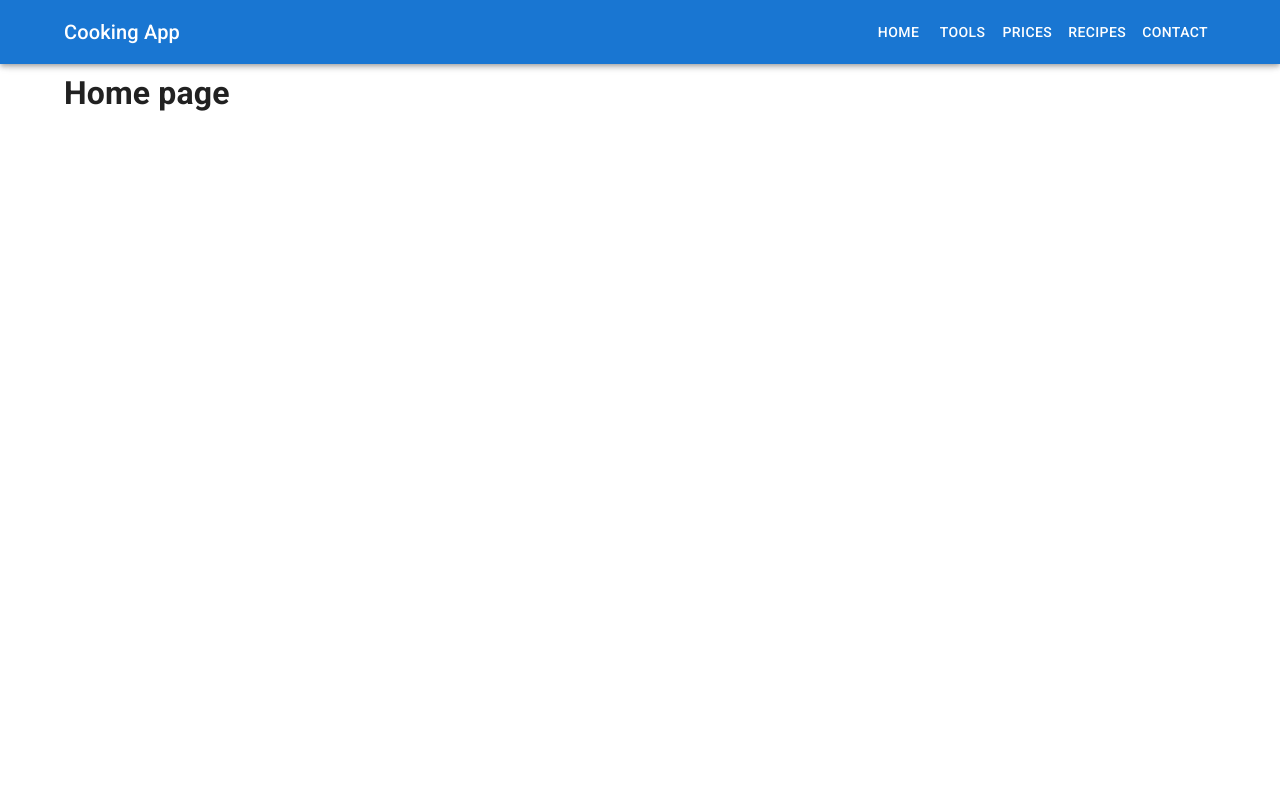
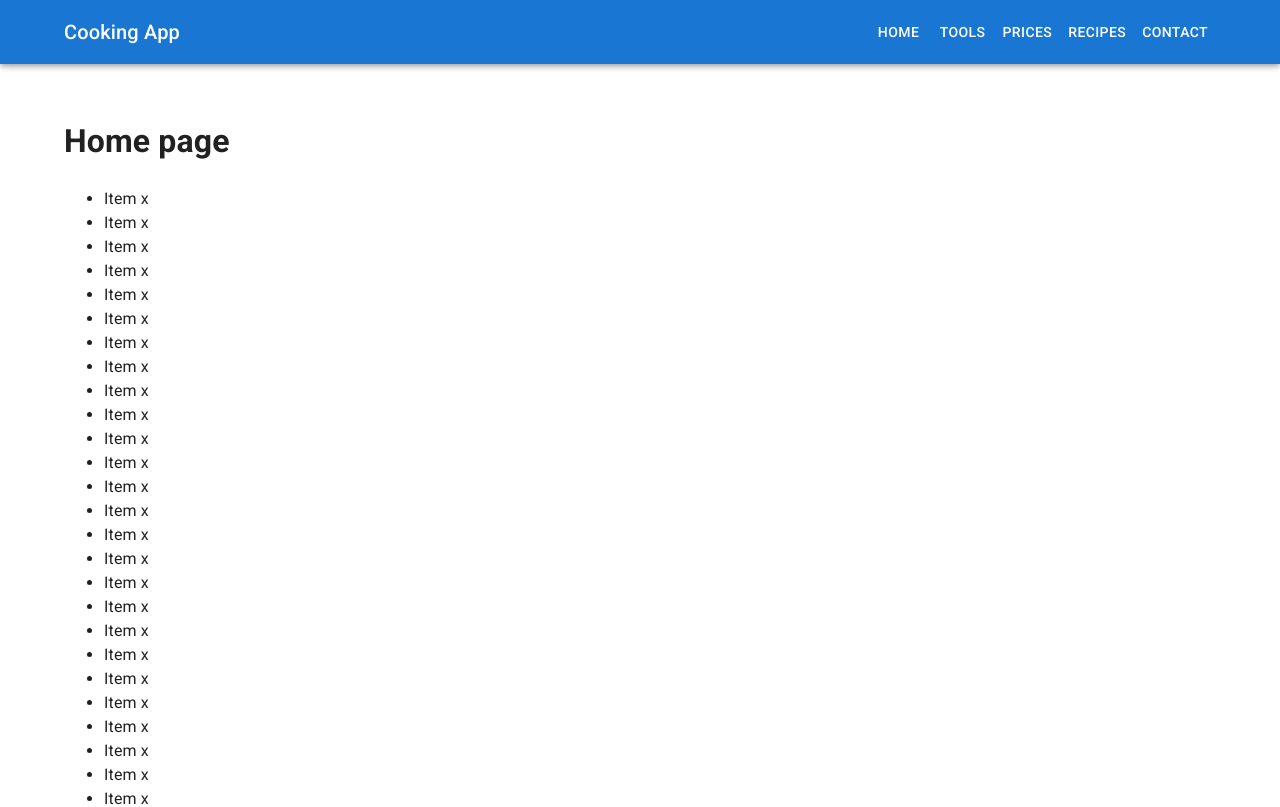
Before and after one commit to olegskrivko/recipes, a React (Create React App) app: page / in a window 1280 px wide. Shown: the top 807 px of the page. Built offline with nearby package versions, Linux system fonts and the light colour scheme.

Commit message:
add Footer

```diff
--- a/src/App.js
+++ b/src/App.js
@@ -5,7 +5,7 @@ import Layout from "./pages/Layout";
 import NotFound from "./pages/NotFound";
 import Tools from "./pages/Tools";
 import Prices from "./pages/Prices";
-import Recipes from "./pages/Recipes";
+import RecipesPage from "./pages/RecipesPage";
 import RecipeDetails from "./pages/RecipeDetails";
 
 function App() {
@@ -14,9 +14,7 @@ function App() {
       <Routes>
         <Route path="/" element={<Layout />}>
           <Route index element={<Home />} />
-
-          {/* <Route path="home" element={<Home />} /> */}
-          <Route path="recipes" element={<Recipes />} />
+          <Route path="recipes" element={<RecipesPage />} />
           <Route path="recipes/:recipeId" element={<RecipeDetails />} />
           <Route path="contact" element={<Contact />} />
           <Route path="tools" element={<Tools />} />
--- a/src/components/Footer.js
+++ b/src/components/Footer.js
@@ -7,14 +7,16 @@ const Footer = () => {
     <Box
       component="footer"
       sx={{
-        backgroundColor: "#f0f0f0",
+        backgroundColor: "#1976d2",
         padding: "20px",
         textAlign: "center",
-        mt: "auto", // Push the footer to the bottom of the page if using flexbox layout
+        marginTop: "auto",
+
+        //mt: "auto", // Push the footer to the bottom of the page if using flexbox layout
       }}
     >
-      <Typography variant="body2" color="textSecondary">
-        Your footer content here
+      <Typography variant="body2" color="#fff">
+        &copy; 2023 Cooking App. All rights reserved.
       </Typography>
     </Box>
   );
--- a/src/components/RecipeList.js
+++ b/src/components/RecipeList.js
@@ -1,20 +1,33 @@
-// import React from "react";
-// import Grid from "@mui/material/Grid";
-// import RecipeCard from "./RecipeCard";
-// import Card from "@mui/material/Card";
-// import CardMedia from "@mui/material/CardMedia";
-// import CardContent from "@mui/material/CardContent";
-// import Button from "@mui/material/Button";
-// import Typography from "@mui/material/Typography";
+import React from "react";
+import Grid from "@mui/material/Grid";
+import RecipeCard from "./RecipeCard";
+import SkeletonRecipeCard from "./SkeletonRecipeCard";
+import CustomAlert from "./CustomAlert";
 
-// function RecipeList({ recipes }) {
-//   return (
-//     <Grid container spacing={3}>
-//       {recipes.map((recipe, index) => (
-//         <RecipeCard key={index} recipe={recipe} />
-//       ))}
-//     </Grid>
-//   );
-// }
+const RecipeList = ({ recipes, loading, initialCardCount, error }) => {
+  if (loading) {
+    return (
+      <Grid container spacing={3}>
+        {[...Array(initialCardCount)].map((_, index) => (
+          <Grid key={index} item xs={12} sm={6} md={4} lg={3}>
+            <SkeletonRecipeCard />
+          </Grid>
+        ))}
+      </Grid>
+    );
+  }
 
-// export default RecipeList;
+  if (error) {
+    return <CustomAlert errorMessage={error} />; // Show an error message if there's an error
+  }
+
+  return (
+    <Grid container spacing={3}>
+      {recipes.map((recipe) => (
+        <RecipeCard key={recipe.id} recipe={recipe} />
+      ))}
+    </Grid>
+  );
+};
+
+export default RecipeList;
--- a/src/pages/Home.js
+++ b/src/pages/Home.js
@@ -59,6 +59,144 @@ const Home = () => {
       <h1>Home page</h1>
       {/* <h1 style={{ textAlign: "center" }}>Recent recipes</h1>
       <RecipeList recipes={recipes} /> */}
+      <ul>
+        <li>Item x</li>
+        <li>Item x</li>
+        <li>Item x</li>
+        <li>Item x</li>
+        <li>Item x</li>
+        <li>Item x</li>
+        <li>Item x</li>
+        <li>Item x</li>
+        <li>Item x</li>
+        <li>Item x</li>
+        <li>Item x</li>
+        <li>Item x</li>
+        <li>Item x</li>
+        <li>Item x</li>
+        <li>Item x</li>
+        <li>Item x</li>
+        <li>Item x</li>
+        <li>Item x</li>
+        <li>Item x</li>
+        <li>Item x</li>
+        <li>Item x</li>
+        <li>Item x</li>
+        <li>Item x</li>
+        <li>Item x</li>
+        <li>Item x</li>
+        <li>Item x</li>
+        <li>Item x</li>
+        <li>Item x</li>
+        <li>Item x</li>
+        <li>Item x</li>
+        <li>Item x</li>
+        <li>Item x</li>
+        <li>Item x</li>
+        <li>Item x</li>
+        <li>Item x</li>
+        <li>Item x</li>
+        <li>Item x</li>
+        <li>Item x</li>
+        <li>Item x</li>
+        <li>Item x</li>
+        <li>Item x</li>
+        <li>Item x</li>
+        <li>Item x</li>
+        <li>Item x</li>
+        <li>Item x</li>
+        <li>Item x</li>
+        <li>Item x</li>
+        <li>Item x</li>
+        <li>Item x</li>
+        <li>Item x</li>
+        <li>Item x</li>
+        <li>Item x</li>
+        <li>Item x</li>
+        <li>Item x</li>
+        <li>Item x</li>
+        <li>Item x</li>
+        <li>Item x</li>
+        <li>Item x</li>
+        <li>Item x</li>
+        <li>Item x</li>
+        <li>Item x</li>
+        <li>Item x</li>
+        <li>Item x</li>
+        <li>Item x</li>
+        <li>Item x</li>
+        <li>Item x</li>
+        <li>Item x</li>
+        <li>Item x</li>
+        <li>Item x</li>
+        <li>Item x</li>
+        <li>Item x</li>
+        <li>Item x</li>
+        <li>Item x</li>
+        <li>Item x</li>
+        <li>Item x</li>
+        <li>Item x</li>
+        <li>Item x</li>
+        <li>Item x</li>
+        <li>Item x</li>
+        <li>Item x</li>
+        <li>Item x</li>
+        <li>Item x</li>
+        <li>Item x</li>
+        <li>Item x</li>
+        <li>Item x</li>
+        <li>Item x</li>
+        <li>Item x</li>
+        <li>Item x</li>
+        <li>Item x</li>
+        <li>Item x</li>
+        <li>Item x</li>
+        <li>Item x</li>
+        <li>Item x</li>
+        <li>Item x</li>
+        <li>Item x</li>
+        <li>Item x</li>
+        <li>Item x</li>
+        <li>Item x</li>
+        <li>Item x</li>
+        <li>Item x</li>
+        <li>Item x</li>
+        <li>Item x</li>
+        <li>Item x</li>
+        <li>Item x</li>
+        <li>Item x</li>
+        <li>Item x</li>
+        <li>Item x</li>
+        <li>Item x</li>
+        <li>Item x</li>
+        <li>Item x</li>
+        <li>Item x</li>
+        <li>Item x</li>
+        <li>Item x</li>
+        <li>Item x</li>
+        <li>Item x</li>
+        <li>Item x</li>
+        <li>Item x</li>
+        <li>Item x</li>
+        <li>Item x</li>
+        <li>Item x</li>
+        <li>Item x</li>
+        <li>Item x</li>
+        <li>Item x</li>
+        <li>Item x</li>
+        <li>Item x</li>
+        <li>Item x</li>
+        <li>Item x</li>
+        <li>Item x</li>
+        <li>Item x</li>
+        <li>Item x</li>
+        <li>Item x</li>
+        <li>Item x</li>
+        <li>Item x</li>
+        <li>Item x</li>
+        <li>Item x</li>
+        <li>Item x</li>
+      </ul>
     </div>
   );
 };
--- a/src/pages/Layout.js
+++ b/src/pages/Layout.js
@@ -1,17 +1,45 @@
+// import { Outlet } from "react-router-dom";
+// import DrawerAppBar from "../components/DrawerAppBar";
+// import Container from "@mui/material/Container";
+// import React from "react";
+// import Footer from "../components/Footer";
+
+// const Layout = () => {
+//   return (
+//     <React.Fragment>
+//       <DrawerAppBar />
+//       <Container>
+//         <Outlet />
+//       </Container>
+//       <Footer />
+//     </React.Fragment>
+//   );
+// };
+
+// export default Layout;
+
 import { Outlet } from "react-router-dom";
 import DrawerAppBar from "../components/DrawerAppBar";
 import Container from "@mui/material/Container";
 import React from "react";
-// import Footer from "../components/Footer";
+import Footer from "../components/Footer";
+// Import your CSS file with layout styles
 
 const Layout = () => {
   return (
-    <React.Fragment>
+    <div
+      style={{ display: "flex", flexDirection: "column", minHeight: "100vh" }}
+    >
       <DrawerAppBar />
-      <Container>
+      <Container
+        component="main"
+        style={{ flexGrow: 1, paddingTop: "3rem", paddingBottom: "3rem" }}
+        className="content"
+      >
         <Outlet />
       </Container>
-    </React.Fragment>
+      <Footer />
+    </div>
   );
 };
 
--- a/src/pages/Recipes.js
+++ /dev/null
@@ -1,68 +0,0 @@
-import React, { useEffect, useState } from "react";
-import Grid from "@mui/material/Grid";
-import RecipeCard from "../components/RecipeCard";
-import SkeletonRecipeCard from "../components/SkeletonRecipeCard";
-import CustomAlert from "../components/CustomAlert";
-
-const Recipes = () => {
-  const API_KEY = "88345194a6e34c5e83770bdfa6af399cz";
-  const initialCardCount = 12; // Initial number of cards to load
-  const API_URL = `https://api.spoonacular.com/recipes/random?number=${initialCardCount}&apiKey=${API_KEY}`;
-
-  const [recipes, setRecipes] = useState([]);
-  const [loading, setLoading] = useState(true);
-  const [error, setError] = useState(null);
-
-  useEffect(() => {
-    const fetchRecipes = async () => {
-      try {
-        const response = await fetch(API_URL);
-        if (response.ok) {
-          const data = await response.json();
-          setRecipes(data.recipes);
-        } else {
-          throw new Error("Failed to fetch recipes");
-        }
-      } catch (error) {
-        setError(error.message);
-      } finally {
-        setLoading(false);
-      }
-    };
-
-    fetchRecipes();
-    // eslint-disable-next-line react-hooks/exhaustive-deps
-  }, []);
-
-  if (loading) {
-    return (
-      <>
-        <h1>All Recipes</h1>
-        <Grid container spacing={3}>
-          {[...Array(initialCardCount)].map((_, index) => (
-            <Grid key={index} item xs={12} sm={6} md={4} lg={3}>
-              <SkeletonRecipeCard />
-            </Grid>
-          ))}
-        </Grid>
-      </>
-    );
-  }
-
-  if (error) {
-    return <CustomAlert errorMessage={error} />; // Show an error message if there's an error
-  }
-
-  return (
-    <>
-      <h1>All Recipes</h1>
-      <Grid container spacing={3}>
-        {recipes.map((recipe) => (
-          <RecipeCard key={recipe.id} recipe={recipe} />
-        ))}
-      </Grid>
-    </>
-  );
-};
-
-export default Recipes;
--- /dev/null
+++ b/src/pages/RecipesPage.js
@@ -0,0 +1,84 @@
+import React, { useEffect, useState } from "react";
+// import Grid from "@mui/material/Grid";
+// import RecipeCard from "../components/RecipeCard";
+import RecipeList from "../components/RecipeList";
+// import SkeletonRecipeCard from "../components/SkeletonRecipeCard";
+// import CustomAlert from "../components/CustomAlert";
+import Typography from "@mui/material/Typography";
+
+const Recipes = () => {
+  const API_KEY = "88345194a6e34c5e83770bdfa6af399c";
+  const initialCardCount = 12; // Initial number of cards to load
+  const API_URL = `https://api.spoonacular.com/recipes/random?number=${initialCardCount}&apiKey=${API_KEY}`;
+
+  const [recipes, setRecipes] = useState([]);
+  const [loading, setLoading] = useState(true);
+  const [error, setError] = useState(null);
+
+  useEffect(() => {
+    const fetchRecipes = async () => {
+      try {
+        const response = await fetch(API_URL);
+        if (response.ok) {
+          const data = await response.json();
+          setRecipes(data.recipes);
+        } else {
+          throw new Error("Failed to fetch recipes");
+        }
+      } catch (error) {
+        setError(error.message);
+      } finally {
+        setLoading(false);
+      }
+    };
+
+    fetchRecipes();
+    // eslint-disable-next-line react-hooks/exhaustive-deps
+  }, []);
+
+  // if (loading) {
+  //   return (
+  //     <>
+  //       <Typography variant="h3">All Recipes</Typography>
+  //       <Grid container spacing={3}>
+  //         {[...Array(initialCardCount)].map((_, index) => (
+  //           <Grid key={index} item xs={12} sm={6} md={4} lg={3}>
+  //             <SkeletonRecipeCard />
+  //           </Grid>
+  //         ))}
+  //       </Grid>
+  //     </>
+  //   );
+  // }
+
+  // if (error) {
+  //   return <CustomAlert errorMessage={error} />; // Show an error message if there's an error
+  // }
+
+  // return (
+  //   <>
+  //     <h1>All Recipes</h1>
+  //     <Grid container spacing={3}>
+  //       {recipes.map((recipe) => (
+  //         <RecipeCard key={recipe.id} recipe={recipe} />
+  //       ))}
+  //     </Grid>
+  //   </>
+  // );
+
+  return (
+    <>
+      <Typography variant="h4" style={{ margin: "2rem", textAlign: "center" }}>
+        All Recipes
+      </Typography>
+      <RecipeList
+        recipes={recipes}
+        loading={loading}
+        initialCardCount={initialCardCount}
+        error={error}
+      />
+    </>
+  );
+};
+
+export default Recipes;
```
Also changed, not shown: src/App.css (+19 -2 lines), src/components/RecipeCard.js (+18 -11 lines).
